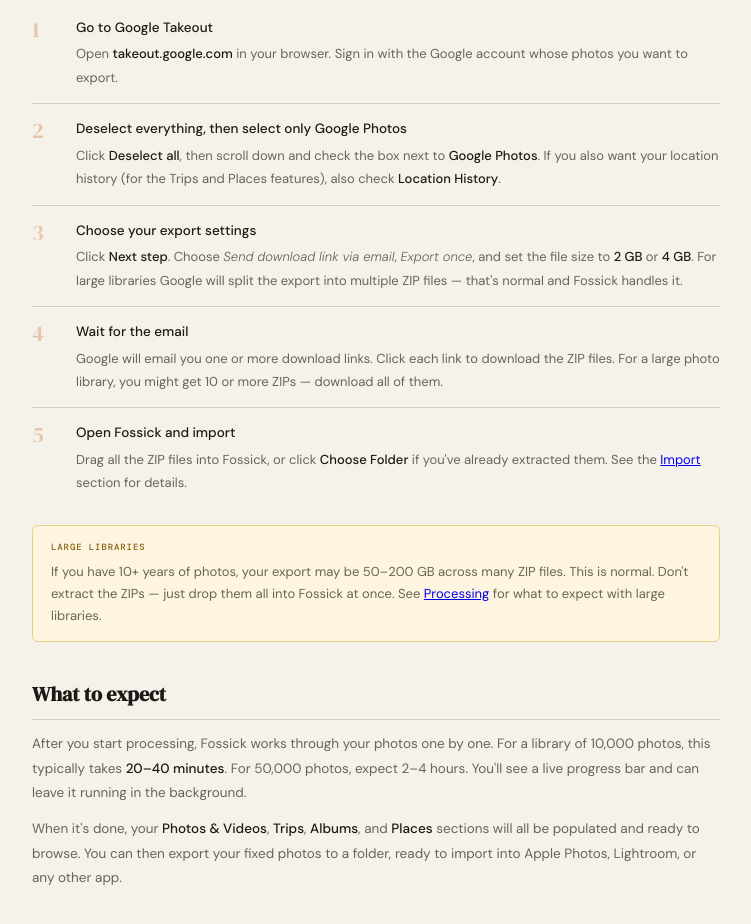
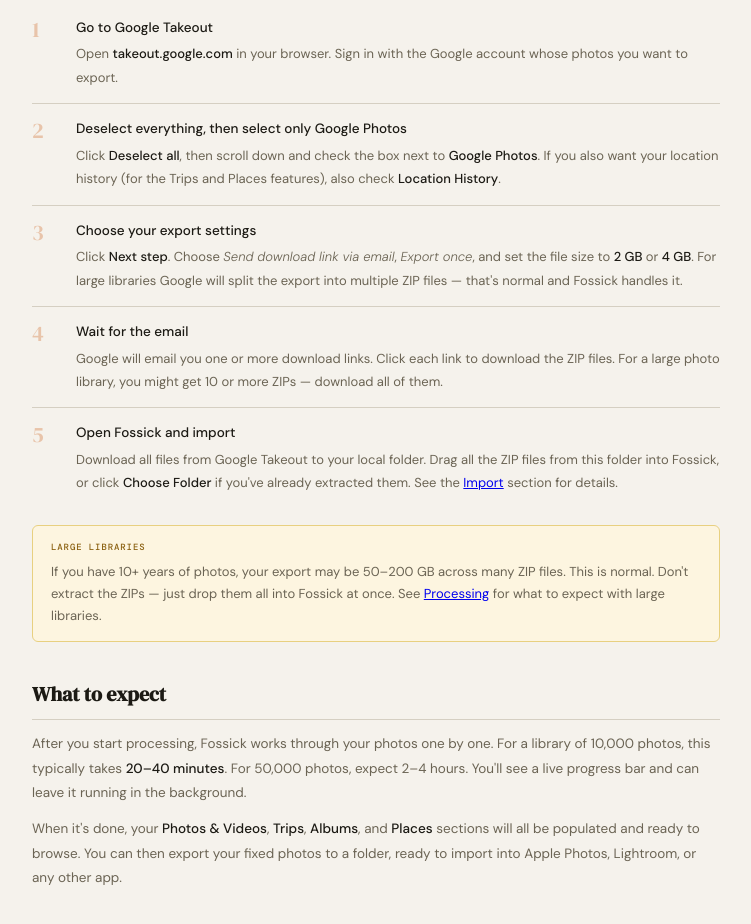
Before and after one commit to alexdruk/fissick, an Electron app: page src/renderer/help/getting-started.html in a window 1280 px wide. Shown: the part 1379-2303 px from the top of the page, without its empty margins (264-1015 px from the left). Drawn offline with nearby package versions, Linux system fonts and the light colour scheme; a web font is replaced by a local one.

Commit message:
Auto-commit: update src/renderer/help/getting-started.html

```diff
--- a/src/renderer/help/getting-started.html
+++ b/src/renderer/help/getting-started.html
@@ -169,7 +169,7 @@ code{font-family:var(--mono);font-size:11.5px;background:var(--panel2);padding:1
   <div class="step"><div class="step-num">2</div><div class="step-body"><h4>Deselect everything, then select only Google Photos</h4><p>Click <strong>Deselect all</strong>, then scroll down and check the box next to <strong>Google Photos</strong>. If you also want your location history (for the Trips and Places features), also check <strong>Location History</strong>.</p></div></div>
   <div class="step"><div class="step-num">3</div><div class="step-body"><h4>Choose your export settings</h4><p>Click <strong>Next step</strong>. Choose <em>Send download link via email</em>, <em>Export once</em>, and set the file size to <strong>2 GB</strong> or <strong>4 GB</strong>. For large libraries Google will split the export into multiple ZIP files — that's normal and Fossick handles it.</p></div></div>
   <div class="step"><div class="step-num">4</div><div class="step-body"><h4>Wait for the email</h4><p>Google will email you one or more download links. Click each link to download the ZIP files. For a large photo library, you might get 10 or more ZIPs — download all of them.</p></div></div>
-  <div class="step"><div class="step-num">5</div><div class="step-body"><h4>Open Fossick and import</h4><p>Drag all the ZIP files into Fossick, or click <strong>Choose Folder</strong> if you've already extracted them. See the <a href="import.html">Import</a> section for details.</p></div></div>
+  <div class="step"><div class="step-num">5</div><div class="step-body"><h4>Open Fossick and import</h4><p>Download all files from Google Takeout to your local folder. Drag all the ZIP files from this folder into Fossick, or click <strong>Choose Folder</strong> if you've already extracted them. See the <a href="import.html">Import</a> section for details.</p></div></div>
 </div>
 
 <div class="box amber">
```
